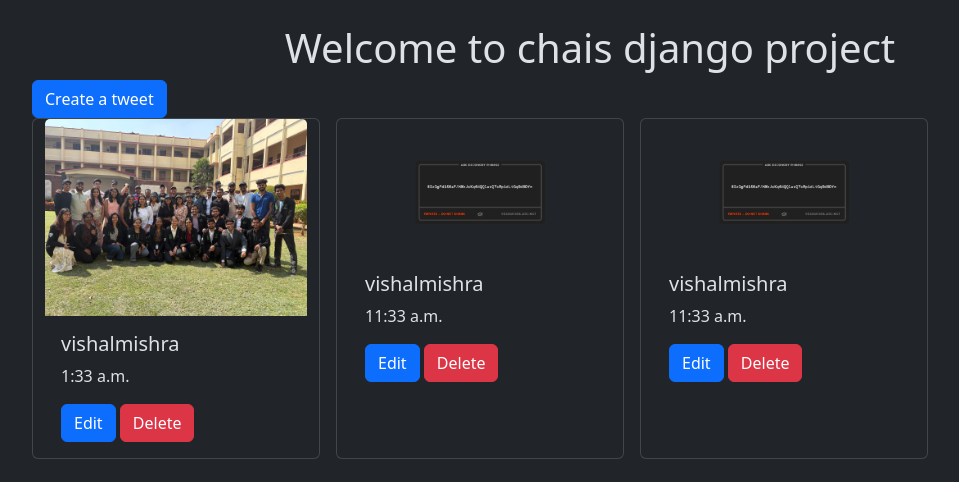
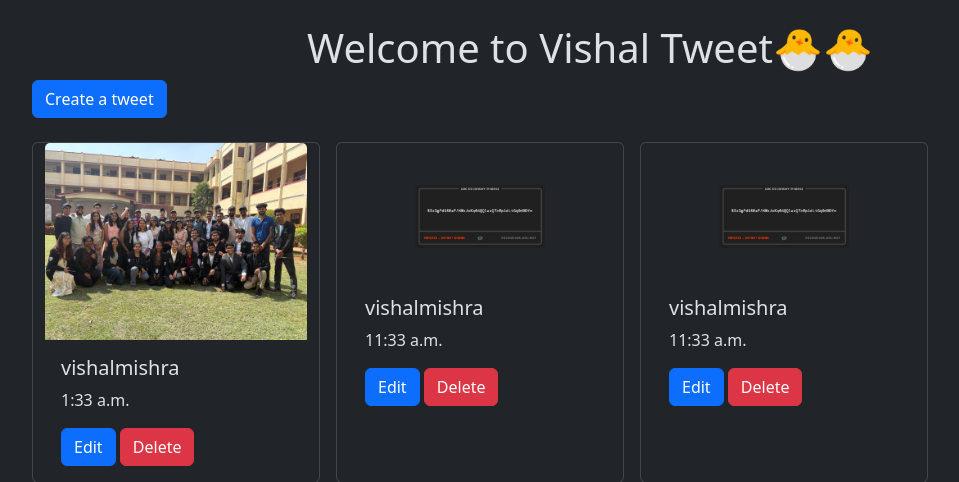
Before and after one commit to vishalmishra07/Tweet, a Django app: page /tweet/ in a window 1280 px wide. Shown: the part 56-538 px from the top of the page, without its empty margins (50-1009 px from the left). Run offline with Django 5.2, Linux system fonts and the light colour scheme; data comes from the database, SQL or seed files in the repository; both versions use the stored data as it was after the commit.

Commit message:
tweet push 4

```diff
--- a/VishalProject/tweet/templates/index.html
+++ b/VishalProject/tweet/templates/index.html
@@ -5,5 +5,5 @@ chai aur tweet
 {% endblock title %}
 
 {% block content %}
-<h1 class="text-center mt-4">Welcome to chais django project</h1>
+<h1 class="text-center mt-4">Welcome to Vishal Tweet🐣🐣</h1>
 {% endblock %}
--- a/VishalProject/tweet/templates/tweet_list.html
+++ b/VishalProject/tweet/templates/tweet_list.html
@@ -5,9 +5,9 @@
 {% endblock %}
 
 {% block content %}
-  <h1 class="text-center mt-4">Welcome to chais django project</h1>
+  <h1 class="text-center mt-4">Welcome to Vishal Tweet🐣🐣</h1>
 
-  <a class="btn btn-primary" href="{% url 'tweet_create' %}">Create a tweet</a>
+  <a class="btn btn-primary mb-4" href="{% url 'tweet_create' %}">Create a tweet</a>
 
   <div class="container row gap-3">
     {% for tweet in tweets %}
@@ -17,7 +17,7 @@
           <h5 class="card-title">{{tweet.user.username}}</h5>
           <p class="card-text">{{tweet.text}}</p>
           <a href="{% url 'tweet_edit' tweet.id%}" class="btn btn-primary">Edit</a>
-          <a href="{% url 'tweet_edit' tweet.id%}" class="btn btn-danger">Delete</a>
+          <a href="{% url 'tweet_delete' tweet.id%}" class="btn btn-danger">Delete</a>
 
         </div>
       </div>
--- a/VishalProject/tweet/urls.py
+++ b/VishalProject/tweet/urls.py
@@ -3,4 +3,7 @@ from .import views
 
 urlpatterns = [
     path('', views.tweet_list,name='tweet_list'),
+    path('create/', views.tweet_create,name='tweet_create'),
+    path('<int:tweet_id>/edit/', views.tweet_edit,name='tweet_edit'),
+    path('<int:tweet_id>/delete/', views.tweet_delete,name='tweet_delete'),
 ]
--- a/VishalProject/tweet/views.py
+++ b/VishalProject/tweet/views.py
@@ -19,7 +19,7 @@ def tweet_create(request):
             return redirect('tweet_list')
     else:
         form = Tweetform()
-    return render(request,'tweet_form.html',{'form':form})
+    return render(request,'tweet_forms.html',{'form':form})
 
 def tweet_edit(request, tweet_id):
     tweet=get_object_or_404(Tweet,pk=tweet_id,user=request.user)
@@ -32,10 +32,10 @@ def tweet_edit(request, tweet_id):
             return redirect('tweet_list')
     else:
         form = Tweetform(instance=Tweet)
-    return render(request,'tweet_form.html',{'form':form})
+    return render(request,'tweet_forms.html',{'form':form})
 
-def twee_delete(request,tweet_id):
-    get_object_or_404(Tweet,pl=tweet_id, user=request.user)
+def tweet_delete(request,tweet_id):
+    tweet=get_object_or_404(Tweet,pk=tweet_id, user=request.user)
     if request.method =='POST':
         tweet.delete()
         return redirect('tweet_list')
```
Also changed, not shown: VishalProject/tweet/templates/tweet_confirm_delete.html (+9 -4 lines), VishalProject/tweet/templates/tweet_forms.html (+19 -4 lines), VishalProject/db.sqlite3, VishalProject/media/photos/ArcRecoveryPhrase_d4w96R9.png (added), VishalProject/media/photos/ArcRecoveryPhrase_jK7EDBP.png (added), VishalProject/media/photos/ArcRecoveryPhrase_lMAmyIM.png (added), VishalProject/media/photos/IMG-20250222-WA0008.jpg (added).
